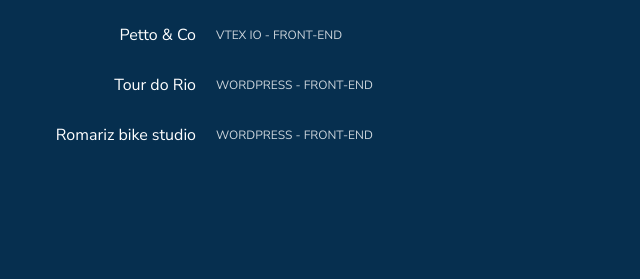
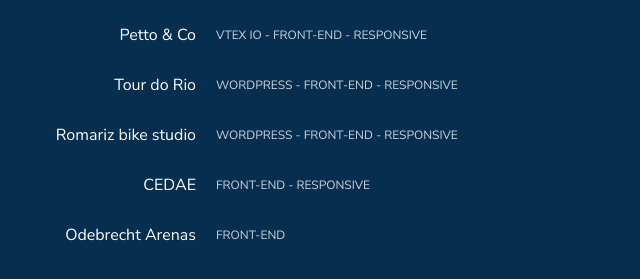
Before and after one commit to devjeandias/devjeandias.github.io, a plain HTML site: page index.html in a window 1280 px wide. Shown: the part 733-1012 px from the top of the page, without its empty margins (319-959 px from the left). Before the commit the page ends 953 px from the top, so only its background shows below. Drawn offline with Linux system fonts and the light colour scheme.

Commit message:
Update index.html

```diff
--- a/index.html
+++ b/index.html
@@ -43,6 +43,8 @@
             <li>Vtex IO</li>
             <li>-</li>
             <li>FRONT-END</li>
+            <li>-</li>
+            <li>Responsive</li>
           </ul>
         </div>
 
@@ -53,6 +55,8 @@
             <li>WORDPRESS</li>
             <li>-</li>
             <li>FRONT-END</li>
+            <li>-</li>
+            <li>Responsive</li>
           </ul>
         </div>
 
@@ -63,6 +67,26 @@
             <li>WORDPRESS</li>
             <li>-</li>
             <li>FRONT-END</li>
+            <li>-</li>
+            <li>Responsive</li>
+          </ul>
+        </div>
+
+        <div class="projeto">
+          <a href="https://cedae.com.br" target="_blank">CEDAE</a>
+
+          <ul class="tags">
+            <li>FRONT-END</li>
+            <li>-</li>
+            <li>Responsive</li>
+          </ul>
+        </div>
+
+        <div class="projeto">
+          <a href="https://www.odebrechtarenas.com.br" target="_blank">Odebrecht Arenas</a>
+
+          <ul class="tags">
+            <li>FRONT-END</li>
           </ul>
         </div>
       </article>
```
